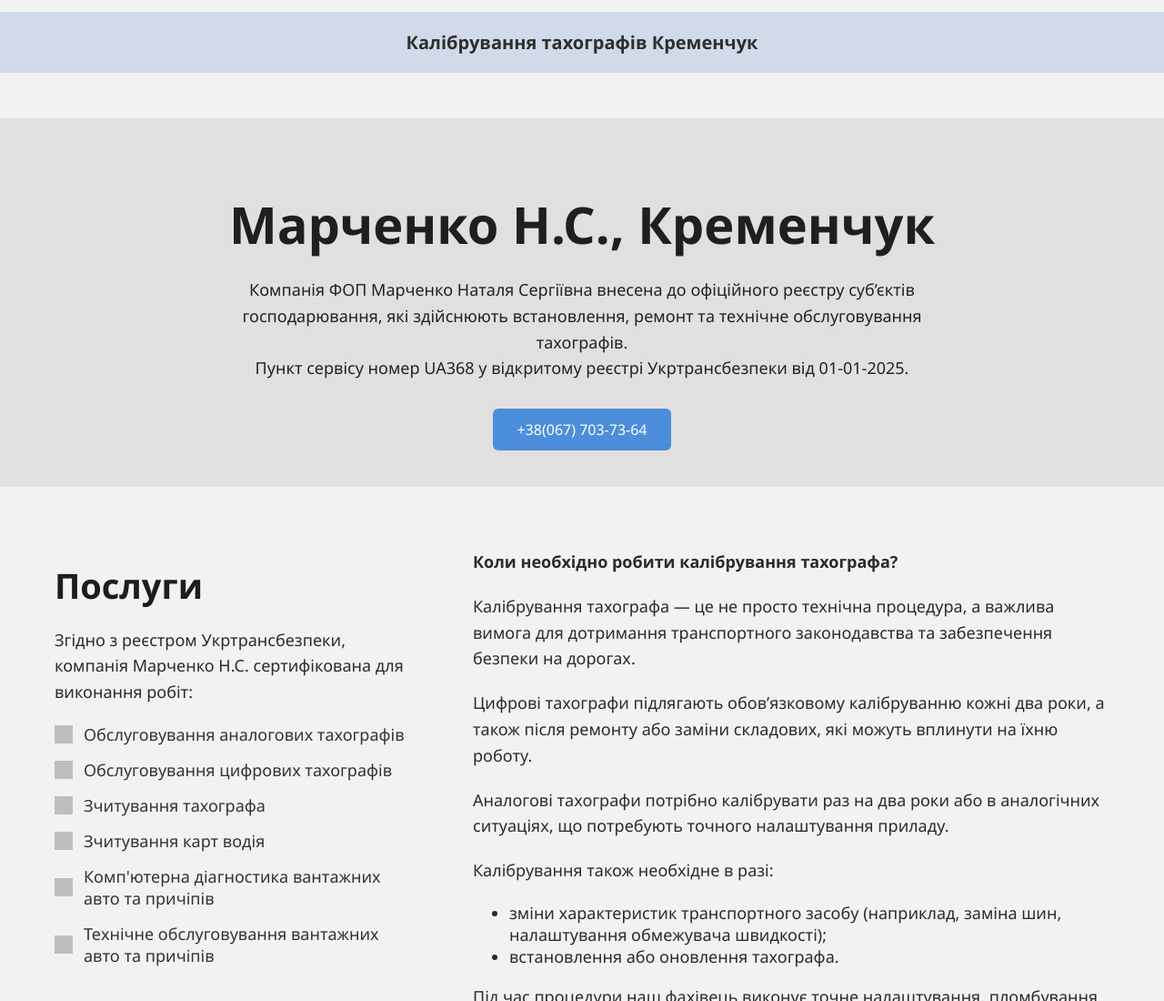
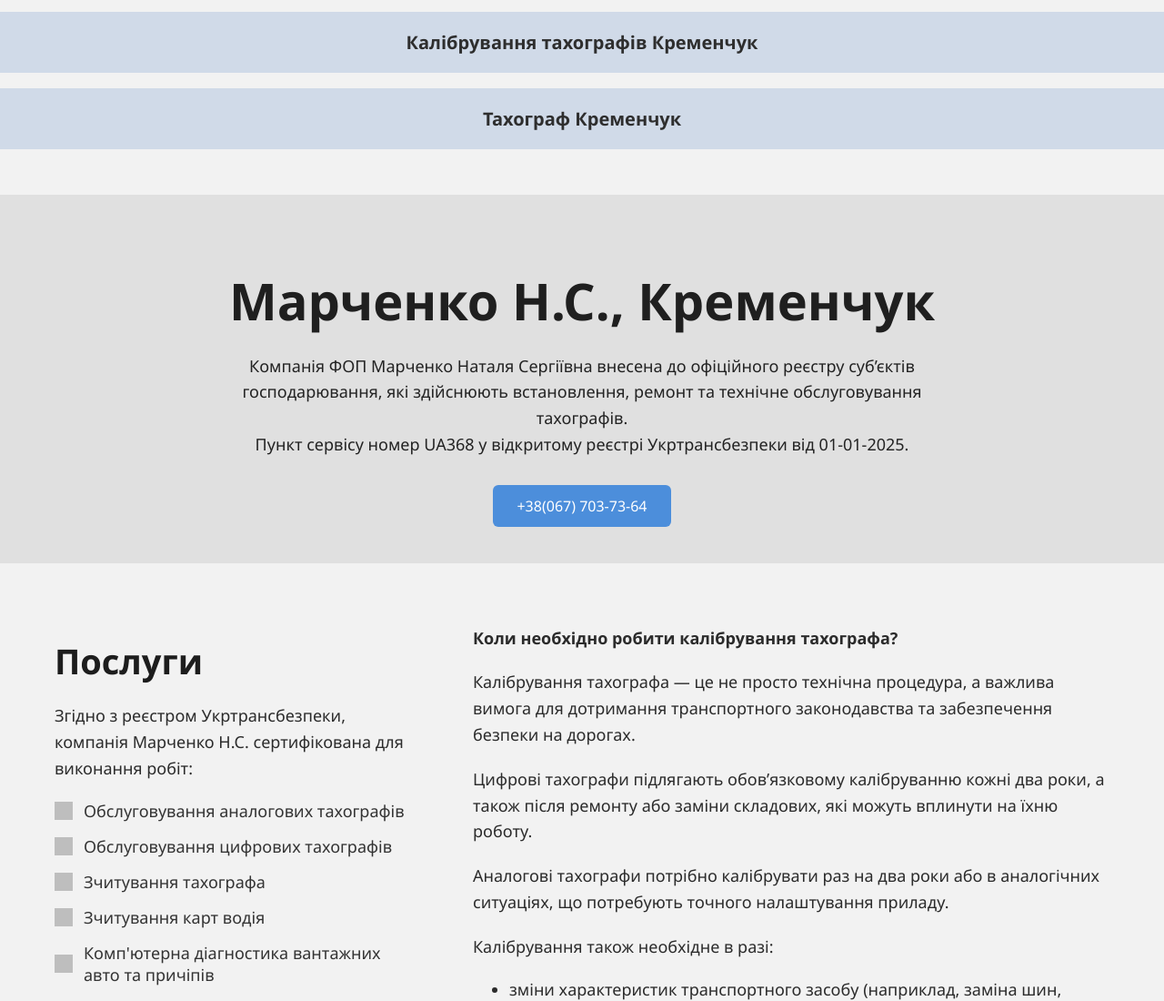
Before and after one commit to lizakolesnyk/second, a plain HTML site: page index.html in a window 1280 px wide. Shown: the top 1100 px of the page at 91% size. Drawn offline with nearby package versions, Linux system fonts and the light colour scheme; grey boxes are pictures that could not be loaded.

Commit message:
first commit

```diff
--- a/index.html
+++ b/index.html
@@ -19,6 +19,7 @@
 </head>
 <body>
   <h1 align="center" id="first">Калібрування тахографів Кременчук</h1>
+  <h2 align="center" id="first">Тахограф Кременчук</h2>
 <div id="one">
     <h1>Марченко Н.С., Кременчук</h1>
     <p>
```
